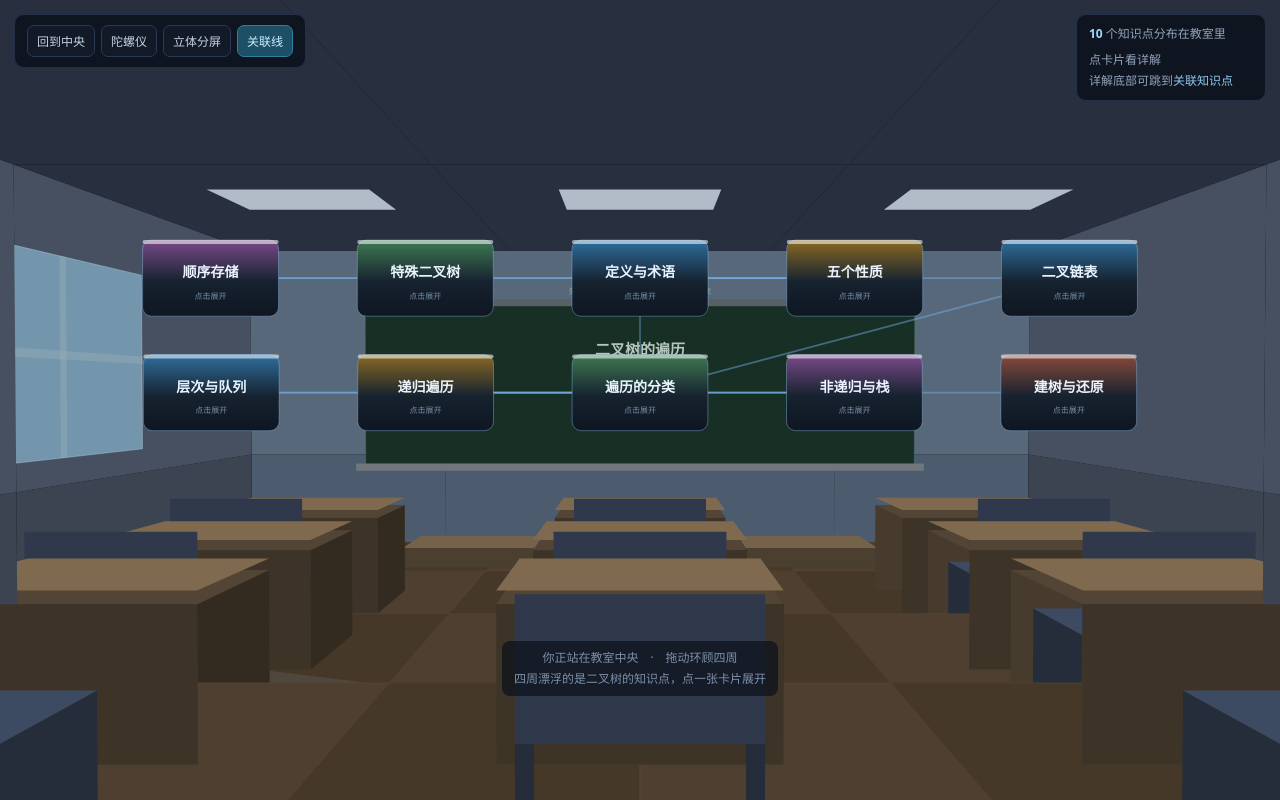
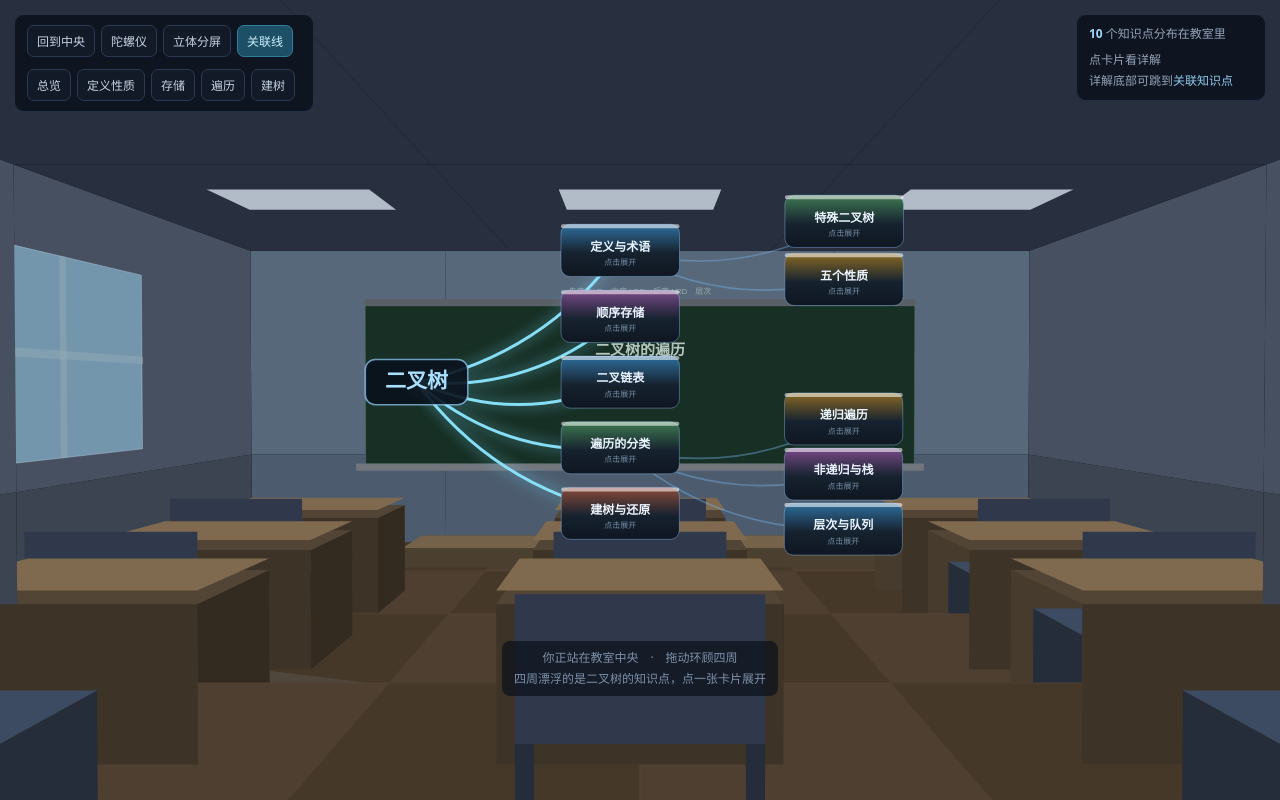
Before and after one commit to xulu-xurui/data-structure-lab, a plain HTML site: page classroom.html in a window 1280 px wide. Drawn offline with Linux system fonts and the light colour scheme; animation ran at ten frames a second.

Commit message:
思维导图布局 + 5 个可切换视点

```diff
--- a/classroom.html
+++ b/classroom.html
@@ -62,6 +62,12 @@
   <button id="gyro">陀螺仪</button>
   <button id="stereo">立体分屏</button>
   <button id="mapBtn" class="on">关联线</button>
+  <div style="flex:1 1 100%;height:0"></div>
+  <button class="vp" data-v="0">总览</button>
+  <button class="vp" data-v="1">定义性质</button>
+  <button class="vp" data-v="2">存储</button>
+  <button class="vp" data-v="3">遍历</button>
+  <button class="vp" data-v="4">建树</button>
 </div>
 
 <div class="hud" id="tip">
@@ -202,17 +208,24 @@ var K=[
      '<p>先序的第一个字符是根；在中序里找到它，左边是左子树、右边是右子树；对左右区间递归即可。</p>'+
      '<p>后序则从<b>最后一个</b>字符开始往前找根。</p>' }
 ];
-var POS=[['定义与术语',0,2.42,'定义与术语'],
- ['特殊二叉树',-1.5,2.42,'特殊二叉树'],['五个性质',1.5,2.42,'五个性质'],['二叉链表',-3.0,2.42,'二叉链表'],['顺序存储',3.0,2.42,'顺序存储'],
- ['遍历的分类',0,1.62,'遍历的分类'],['递归遍历',-1.5,1.62,'递归遍历'],['非递归与栈',1.5,1.62,'非递归与栈'],['层次与队列',-3.0,1.62,'层次与队列'],['建树与还原',3.0,1.62,'建树与还原']];
-
-var LINKS=[[0,1],[0,2],[0,4],[0,5],[1,3],[2,3],[4,5],[5,6],[5,8],[5,9],[6,7],[7,8]];
+var ROOT={x:-1.70,y:1.70};
+var POS=[
+ ['定义与术语',-0.15,2.70],   ['特殊二叉树',1.55,2.92],   ['五个性质',1.55,2.48],
+ ['顺序存储',-0.15,2.20],     ['二叉链表',-0.15,1.70],
+ ['遍历的分类',-0.15,1.20],   ['递归遍历',1.55,1.42],     ['非递归与栈',1.55,1.00],  ['层次与队列',1.55,0.58],
+ ['建树与还原',-0.15,0.70]
+];
+/* 思维导图连线：根→一级，一级→子项 */
+var LINKS=[
+ [-1,0],[-1,3],[-1,4],[-1,5],[-1,9],
+ [0,1],[0,2],[5,6],[5,7],[5,8]
+];
 
 /* 房间半径 7.2 × 5.2，卡片按角度分布在半径 3.1 的圆上 */
 
 K.forEach(function(k,i){
   var p=POS[i];
-  k.x=p[1]; k.y=p[2]; k.z=-2.0;
+  k.x=p[1]; k.y=p[2]; k.z=-2.45;
 });
 
 /* ================= 状态 ================= */
@@ -220,6 +233,13 @@ var S={ eye:{x:0,y:1.62,z:3.15}, yaw:0, pitch:-0.01, drag:null,
         showLinks:true, stereo:false, sel:-1, hover:-1,
         hit:[], panels:[] };
 
+var VIEWS=[
+  {e:[0.35,1.70,3.20], t:[0.55,1.75,-2.45], n:'总览'},
+  {e:[0.55,1.86,2.30], t:[0.55,2.58,-2.45], n:'定义与性质'},
+  {e:[0.55,1.76,2.30], t:[0.55,1.98,-2.45], n:'存储结构'},
+  {e:[0.55,1.58,2.30], t:[0.55,1.02,-2.45], n:'遍历'},
+  {e:[0.10,1.54,2.45], t:[-0.15,0.72,-2.45], n:'建树与还原'}
+];
 function focalOf(){ return Math.min(cv.clientWidth||360, cv.clientHeight||640)*0.92; }
 
 function project(x,y,z,vp){
@@ -369,19 +389,40 @@ function drawChalk(vp){
   ctx.fillText('先序 DLR　中序 LDR　后序 LRD　层次', p.x, p.y-0.66*f);
   ctx.restore();
 }
+function nodePos(i){
+  return i<0 ? {x:ROOT.x,y:ROOT.y,z:-2.45} : {x:K[i].x,y:K[i].y,z:K[i].z};
+}
 function drawLinks(vp){
   if(!S.showLinks) return;
   LINKS.forEach(function(L){
-    var a=K[L[0]], b=K[L[1]];
-    var pa=project(a.x,a.y,a.z,vp), pb=project(b.x,b.y,b.z,vp);
+    var A=nodePos(L[0]), B=nodePos(L[1]);
+    var pa=project(A.x,A.y,A.z,vp), pb=project(B.x,B.y,B.z,vp);
     if(!pa||!pb) return;
-    var act = (S.sel===a.id||S.sel===b.id||S.hover===a.id||S.hover===b.id);
-    ctx.strokeStyle=act?'rgba(140,230,255,.95)':'rgba(120,180,235,.45)';
-    ctx.lineWidth=act?3:1.6;
-    if(act){ ctx.shadowColor='rgba(120,220,255,.8)'; ctx.shadowBlur=12; }
-    ctx.beginPath(); ctx.moveTo(pa.x,pa.y); ctx.lineTo(pb.x,pb.y); ctx.stroke();
+    var act = (S.sel===L[0]||S.sel===L[1]||S.hover===L[0]||S.hover===L[1]);
+    var mx=(pa.x+pb.x)/2, my=(pa.y+pb.y)/2;
+    var dx=pb.x-pa.x, dy=pb.y-pa.y, len=Math.hypot(dx,dy)||1;
+    var cx2=mx - dy/len*Math.min(46,len*0.22), cy2=my + dx/len*Math.min(46,len*0.22);
+    ctx.strokeStyle=act?'rgba(140,230,255,.95)':'rgba(120,180,235,.42)';
+    ctx.lineWidth=act?3:1.7;
+    if(act){ ctx.shadowColor='rgba(120,220,255,.85)'; ctx.shadowBlur=14; }
+    ctx.beginPath(); ctx.moveTo(pa.x,pa.y); ctx.quadraticCurveTo(cx2,cy2,pb.x,pb.y); ctx.stroke();
     ctx.shadowBlur=0;
   });
+  // 根节点
+  var P=project(ROOT.x,ROOT.y,-2.45,vp);
+  if(P){
+    ctx.fillStyle='rgba(9,17,28,.9)';
+    var w=Math.max(56,0.78*P.f), hh=w*0.44;
+    ctx.beginPath();
+    if(ctx.roundRect) ctx.roundRect(P.x-w/2,P.y-hh/2,w,hh,10); else ctx.rect(P.x-w/2,P.y-hh/2,w,hh);
+    ctx.fill();
+    ctx.strokeStyle='rgba(150,210,255,.7)'; ctx.lineWidth=1.6; ctx.stroke();
+    ctx.fillStyle='#a9e0ff';
+    ctx.font='bold '+Math.max(11,Math.round(w*0.2))+'px "Microsoft YaHei",sans-serif';
+    ctx.textAlign='center'; ctx.textBaseline='middle';
+    ctx.fillText('二叉树', P.x, P.y);
+    ctx.textBaseline='alphabetic';
+  }
 }
 function drawCards(vp){
   S.hit=[];
@@ -389,7 +430,7 @@ function drawCards(vp){
            .filter(Boolean).sort(function(a,b){ return b.p.d-a.p.d; });
   arr.forEach(function(o){
     var k=o.k,p=o.p;
-    var w=Math.max(74,Math.min(230,0.95*p.f)), h=w*0.56;
+    var w=Math.max(76,Math.min(230,0.9*p.f)), h=w*0.44;
     var x=p.x-w/2, y=p.y-h/2;
     var sel=(S.sel===k.id), hov=(S.hover===k.id);
     S.hit.push({x:x,y:y,w:w,h:h,k:k});
@@ -442,6 +483,34 @@ function drawCompass(){
   cctx.beginPath(); cctx.moveTo(cx-5,cy+4); cctx.lineTo(cx+5,cy+4); cctx.lineTo(cx,cy-4);
   cctx.closePath(); cctx.fillStyle='#8fd3ff'; cctx.fill();
   cctx.restore();
+}
+
+var TW=null;
+function lookAt(t){
+  var dx=t[0]-S.eye.x, dy=t[1]-S.eye.y, dz=t[2]-S.eye.z;
+  return {yaw:Math.atan2(-dx,-dz), pitch:Math.atan2(dy,Math.hypot(dx,dz))};
+}
+function gotoView(i){
+  var v=VIEWS[i]; if(!v) return;
+  var tg={ex:v.e[0],ey:v.e[1],ez:v.e[2]};
+  var la=lookAt(v.t);
+  TW={t0:performance.now(),dur:620,
+      from:{ex:S.eye.x,ey:S.eye.y,ez:S.eye.z,yaw:S.yaw,pitch:S.pitch},
+      to:{ex:tg.ex,ey:tg.ey,ez:tg.ez,yaw:la.yaw,pitch:la.pitch}};
+}
+function stepTween(){
+  if(!TW) return;
+  var k=Math.min(1,(performance.now()-TW.t0)/TW.dur);
+  var e=k<0.5?2*k*k:1-Math.pow(-2*k+2,2)/2;
+  S.eye.x=TW.from.ex+(TW.to.ex-TW.from.ex)*e;
+  S.eye.y=TW.from.ey+(TW.to.ey-TW.from.ey)*e;
+  S.eye.z=TW.from.ez+(TW.to.ez-TW.from.ez)*e;
+  var dyaw=TW.to.yaw-TW.from.yaw;
+  while(dyaw>Math.PI) dyaw-=Math.PI*2;
+  while(dyaw<-Math.PI) dyaw+=Math.PI*2;
+  S.yaw=TW.from.yaw+dyaw*e;
+  S.pitch=TW.from.pitch+(TW.to.pitch-TW.from.pitch)*e;
+  if(k>=1) TW=null;
 }
 
 /* ================= 渲染 ================= */
@@ -559,8 +628,16 @@ cv.addEventListener('touchend',function(e){
   touchStart=null;
 });
 
+Array.prototype.forEach.call(document.querySelectorAll('.vp'),function(b){
+  b.addEventListener('click',function(){
+    Array.prototype.forEach.call(document.querySelectorAll('.vp'),function(x){ x.classList.remove('on'); });
+    b.classList.add('on');
+    gotoView(+b.getAttribute('data-v'));
+    document.getElementById('hint').style.opacity=0;
+  });
+});
 document.getElementById('reset').addEventListener('click',function(){
-  S.eye={x:0,y:1.62,z:3.15}; S.yaw=0; S.pitch=-0.01;
+  gotoView(0);
   document.getElementById('hint').style.opacity=1;
 });
 document.getElementById('mapBtn').addEventListener('click',function(){
@@ -593,7 +670,7 @@ function resize(){
   if(w>0&&h>0&&(w!==cv.width||h!==cv.height)){ cv.width=w; cv.height=h; }
 }
 window.addEventListener('resize',resize);
-function tick(){ render(); requestAnimationFrame(tick); }
+function tick(){ stepTween(); render(); requestAnimationFrame(tick); }
 resize();
 setTimeout(function(){ var el=document.getElementById('hint'); if(el) el.style.opacity=0; }, 6000);
 window.__S=S; window.__K=K;
```
